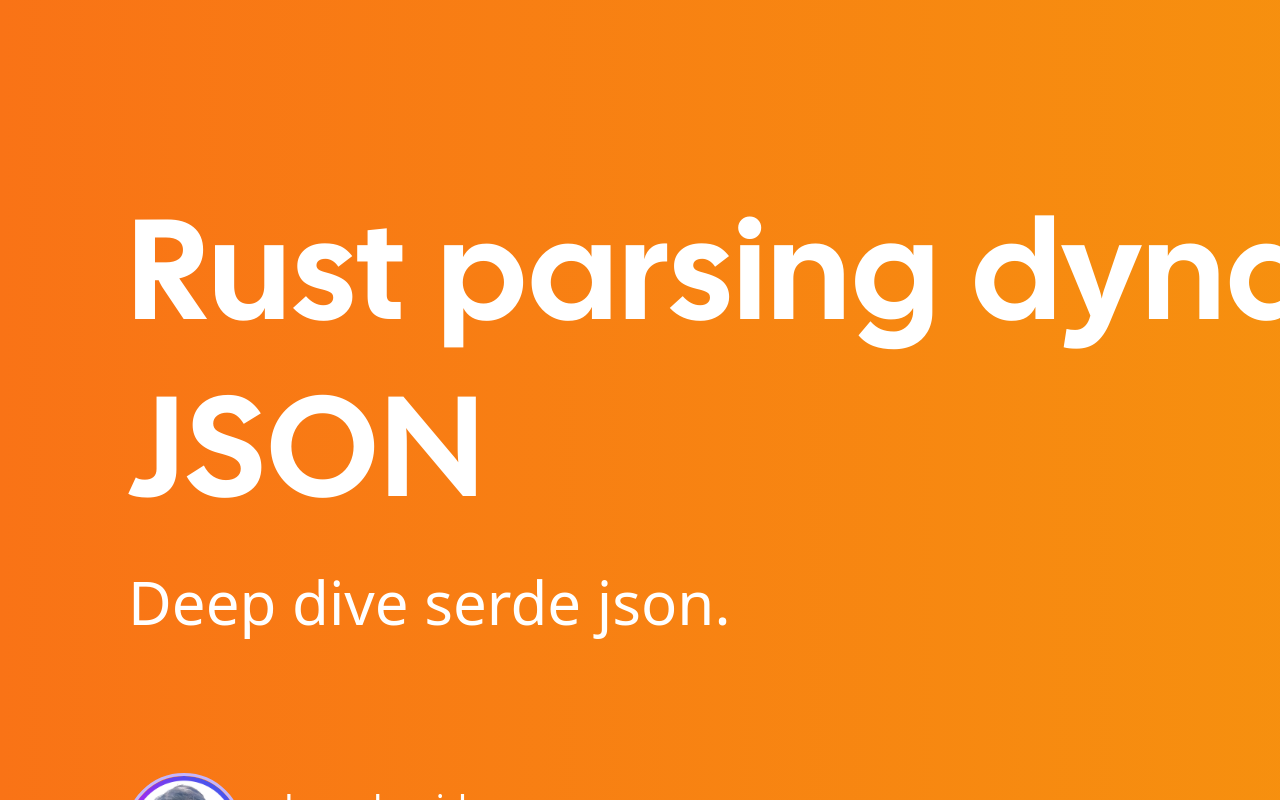
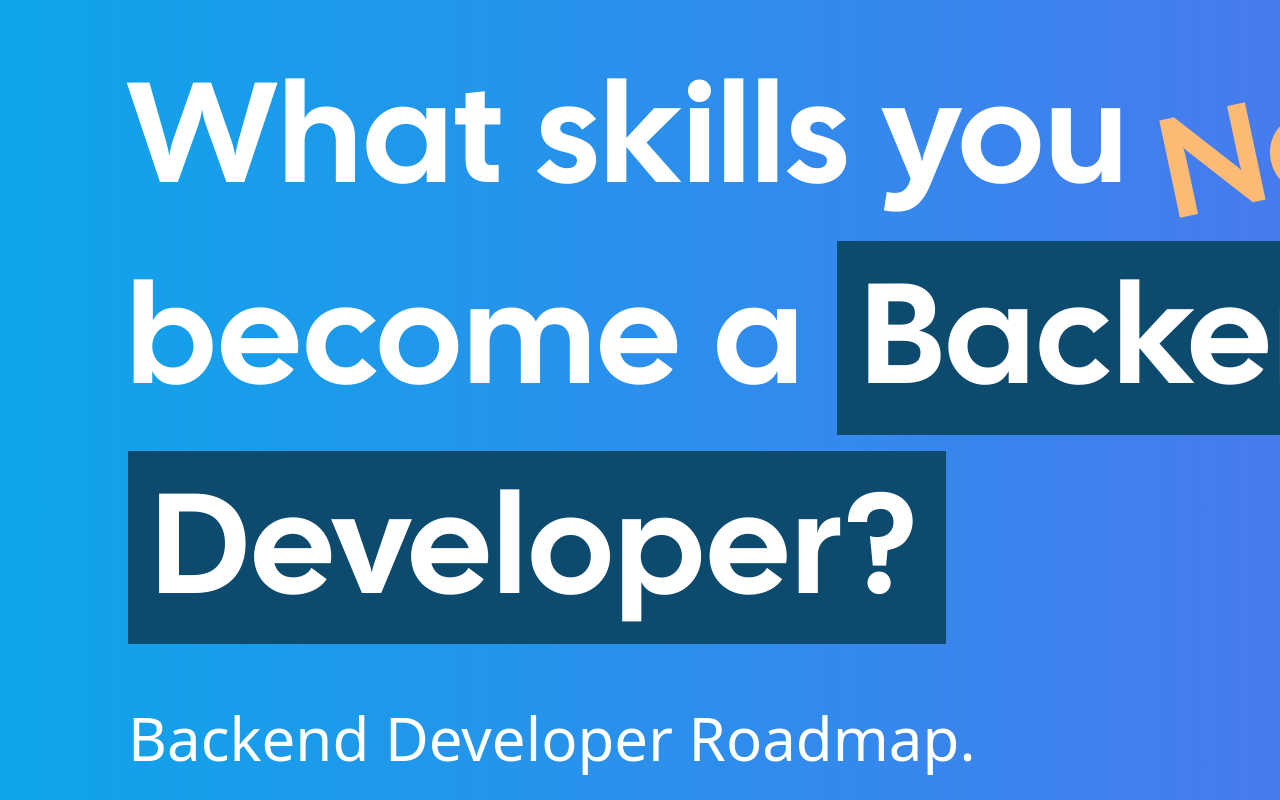
Before and after one commit to ahmadrosid/og-image, a Next.js app: page / in a window 1280 px wide. Shown: the top 800 px of the page. Built offline with nearby package versions, Linux system fonts and the light colour scheme.

Commit message:
feat: thumbnail backend developer roadmap

```diff
--- a/pages/index.js
+++ b/pages/index.js
@@ -23,13 +23,12 @@ export default function Home() {
     <>
       <Head>
       </Head>
-      <div className='invisible bg-'></div>
-      <LinearGradient option={6}>
+      <LinearGradient option={1}>
         <div className="px-20 w-full">
           <h1 className="text-[142px] leading-tight pb-6 font-bold text-white">
-            Rust parsing dynamic JSON
+            What skills you <span className='text-orange-300 leading-none -rotate-12 inline-block'>Need</span> to become a <span className='text-white bg-sky-900 inline-block px-6 pt-4 my-2'>Backend</span> <span className='text-white bg-sky-900 inline-block px-6 pt-4 my-2'>Developer?</span>
           </h1>
-          <p className='text-6xl text-white'>Deep dive serde json.</p>
+          <p className='text-6xl pt-8 text-white'>Backend Developer Roadmap.</p>
           <div className='flex mt-36 items-center gap-6'>
             <img className="w-28 outline rounded-full outline-violet-300" src="/profile.png" />
             <div className='text-4xl text-white space-y-2'>
```
